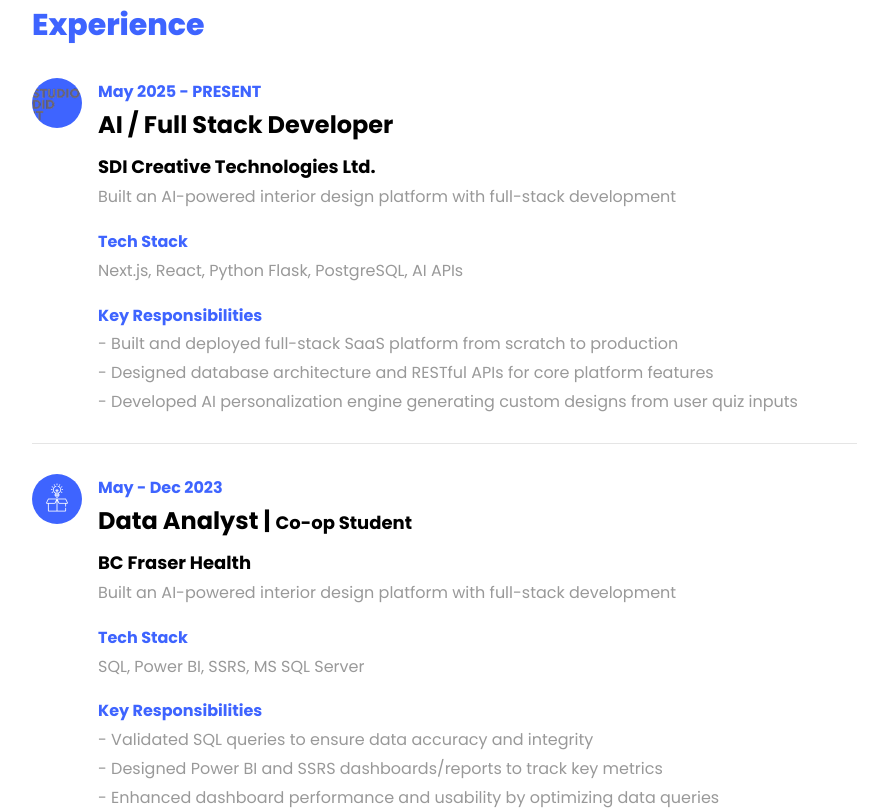
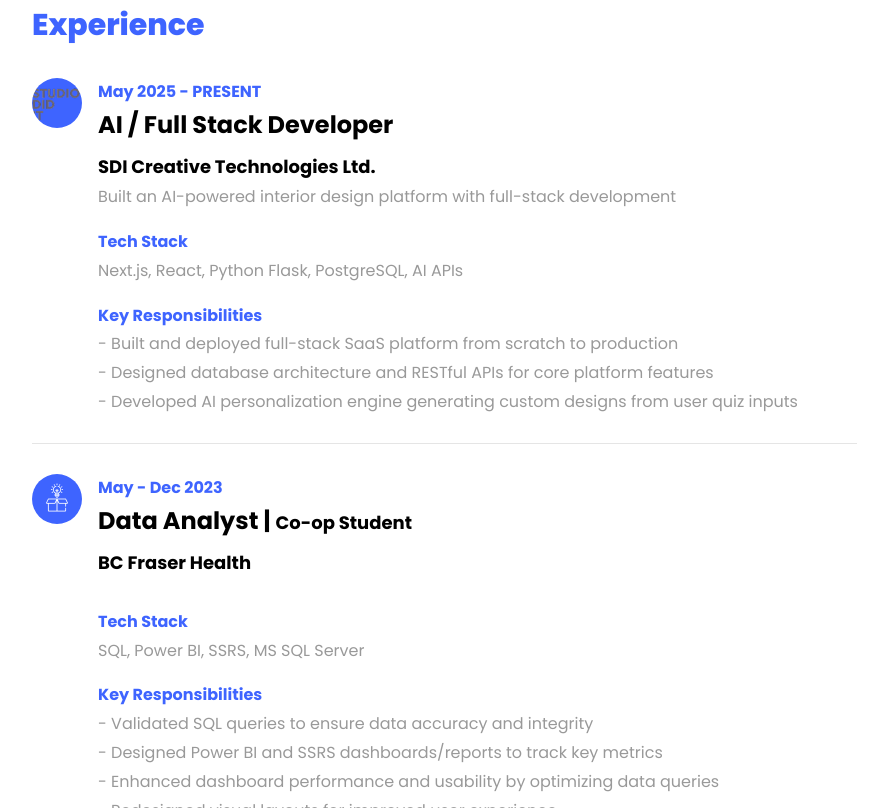
Before and after one commit to EunjeongHur/portfolio, a plain HTML site: page index.html in a window 1280 px wide. Shown: the part 3315-4123 px from the top of the page, without its empty margins (338-1226 px from the left). Drawn offline with Linux system fonts and the light colour scheme; files whose address does not match are found by name.

Commit message:
experience section updated

```diff
--- a/index.html
+++ b/index.html
@@ -493,7 +493,7 @@
 							<span class="date">May - Dec 2023</span>
 							<h2>Data Analyst | <span class="position"> Co-op Student</span></h2>
 							<span class="position">BC Fraser Health</span>
-							<p>Built an AI-powered interior design platform with full-stack development<br /></p>
+							<br /><br />
 							<b class="text-primary">Tech Stack</b>
 							<p>SQL, Power BI, SSRS, MS SQL Server</p>
 							<b class="text-primary">Key Responsibilities</b>
```
